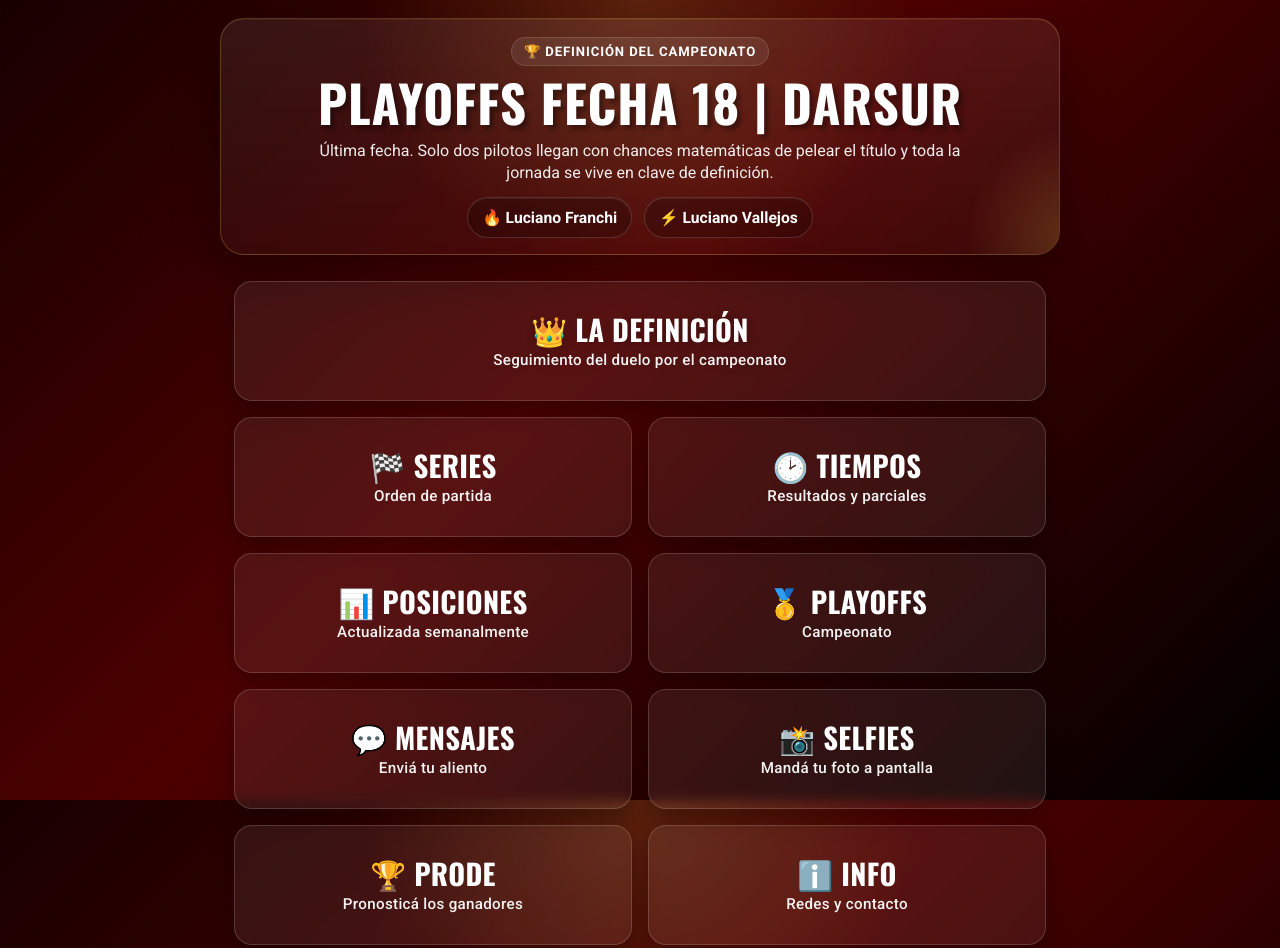
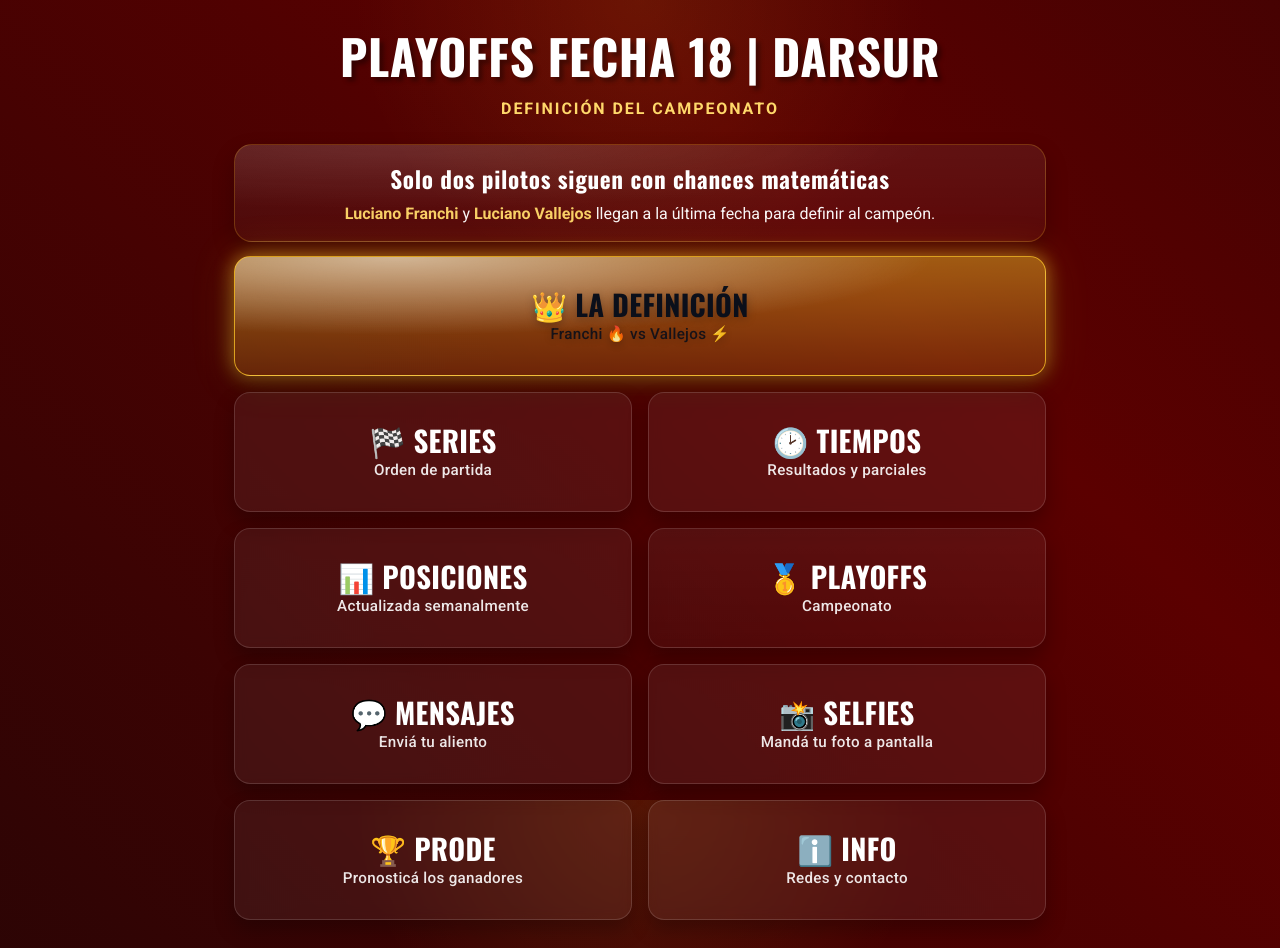
Before and after one commit to jcheva123/showmidget, a plain HTML site: page index.html in a window 1280 px wide. Shown: the top 948 px of the page. Drawn offline with nearby package versions, Linux system fonts and the light colour scheme.

Commit message:
Update index.html

```diff
--- a/index.html
+++ b/index.html
@@ -5,25 +5,20 @@
   <meta name="viewport" content="width=device-width, initial-scale=1" />
   <title>PLAYOFFS FECHA 18 | DARSUR</title>
   <link href="https://fonts.googleapis.com/css2?family=Oswald:wght@300;400;500;700&family=Roboto:wght@300;400;500;700&display=swap" rel="stylesheet">
-  <meta name="theme-color" content="#120000">
+  <meta name="theme-color" content="#160000">
   <style>
     :root{
-      --bg1:#180000;
-      --bg2:#4d0000;
-      --bg3:#000000;
-      --ink:#101218;
-      --gold:#ffd34f;
-      --gold-2:#ffefb3;
-      --red:#d10000;
-      --red-soft:#ff4d4d;
-      --card: rgba(255,255,255,.07);
-      --border: rgba(255,255,255,.16);
+      --bg1:#2a0000;
+      --bg2:#080808;
+      --bg3:#5b0000;
+      --ink:#0b0f1a;
+      --gold:#FFC928;
+      --card: rgba(255,255,255,.06);
+      --border: rgba(255,255,255,.14);
       --white: #ffffff;
     }
-
     *{box-sizing:border-box}
     html,body{height:100%}
-
     body{
       margin:0;
       font-family:'Roboto',system-ui,-apple-system,Segoe UI,Ubuntu,Helvetica,Arial,sans-serif;
@@ -32,109 +27,68 @@
       flex-direction:column;
       min-height:100dvh;
       background:
-        radial-gradient(circle at top center, rgba(255,211,79,.16) 0%, rgba(255,211,79,0) 28%),
-        linear-gradient(135deg, var(--bg1), var(--bg2) 45%, var(--bg3) 100%);
-      background-attachment: fixed;
-      overflow-x:hidden;
+        radial-gradient(circle at top, rgba(255,201,40,.10), transparent 28%),
+        linear-gradient(45deg, var(--bg1), var(--bg2), var(--bg3), var(--bg2));
+      background-size: 100% 100%, 400% 400%;
+      animation: gradientAnimation 15s ease-in-out infinite;
     }
-
-    body::before{
-      content:"";
-      position:fixed;
-      inset:0;
-      pointer-events:none;
-      background:
-        linear-gradient(90deg, rgba(255,255,255,.02) 0 1px, transparent 1px 100%),
-        linear-gradient(rgba(255,255,255,.02) 0 1px, transparent 1px 100%);
-      background-size: 34px 34px;
-      mask-image: linear-gradient(to bottom, rgba(0,0,0,.75), rgba(0,0,0,.15));
-      opacity:.35;
+    @keyframes gradientAnimation{
+      0%{background-position:0% 50%}
+      50%{background-position:100% 50%}
+      100%{background-position:0% 50%}
     }
 
     header{
       display:flex;
+      flex-direction:column;
       align-items:center;
       justify-content:center;
-      padding:18px 16px 8px;
+      padding:20px 16px 10px;
       text-align:center;
     }
-
-    .hero{
-      width:100%;
-      max-width:840px;
-      padding:18px 18px 16px;
-      border:1px solid rgba(255,211,79,.22);
-      background:linear-gradient(180deg, rgba(255,255,255,.08), rgba(255,255,255,.03));
-      border-radius:24px;
-      box-shadow:0 18px 45px rgba(0,0,0,.35), inset 0 1px 0 rgba(255,255,255,.05);
-      backdrop-filter: blur(6px);
-      position:relative;
-      overflow:hidden;
-    }
-
-    .hero::after{
-      content:"";
-      position:absolute;
-      inset:auto -15% -40% auto;
-      width:220px;
-      height:220px;
-      border-radius:50%;
-      background:radial-gradient(circle, rgba(255,211,79,.20) 0%, rgba(255,211,79,0) 70%);
-      pointer-events:none;
-    }
-
-    .eyebrow{
-      display:inline-flex;
-      align-items:center;
-      gap:8px;
-      padding:6px 12px;
-      border-radius:999px;
-      margin-bottom:10px;
-      font-size:.82rem;
-      font-weight:700;
-      letter-spacing:.9px;
-      text-transform:uppercase;
-      background:rgba(255,255,255,.08);
-      border:1px solid rgba(255,255,255,.12);
-    }
-
     h1{
       margin:0;
       font-family:'Oswald',sans-serif;
-      font-size:clamp(2rem, 5vw, 3.2rem);
+      font-size:clamp(2.1rem, 5vw, 3rem);
       font-weight:700;
-      letter-spacing:.8px;
-      line-height:1.02;
-      text-shadow:4px 4px 4px rgba(0,0,0,.35);
+      letter-spacing:.6px;
+      text-shadow: 4px 4px 4px rgba(0,0,0,.35);
+    }
+    .subhead{
+      margin-top:8px;
+      font-size:1rem;
+      font-weight:700;
+      letter-spacing:.12em;
+      color:#ffd86a;
+      text-transform:uppercase;
     }
 
-    .subtitle{
-      margin:12px auto 0;
-      max-width:680px;
+    .wrap{width:100%;max-width:840px;margin:0 auto;padding:8px 14px 24px;flex:1}
+
+    .hero{
+      margin:8px 0 14px;
+      padding:16px 18px;
+      border-radius:18px;
+      border:1px solid rgba(255,201,40,.22);
+      background:
+        radial-gradient(120% 120% at 20% 0%, rgba(255,255,255,.10) 0%, rgba(255,255,255,0) 55%),
+        linear-gradient(180deg, rgba(255,255,255,.07), rgba(255,255,255,.03));
+      box-shadow: 0 10px 22px rgba(0,0,0,.22);
+      text-align:center;
+    }
+    .hero-title{
+      margin:0 0 6px;
+      font-family:'Oswald',sans-serif;
+      font-size:1.45rem;
+      letter-spacing:.03em;
+    }
+    .hero-text{
+      margin:0;
+      opacity:.96;
       font-size:1rem;
-      line-height:1.35;
-      color:rgba(255,255,255,.92);
+      line-height:1.45;
     }
-
-    .duel{
-      display:flex;
-      justify-content:center;
-      gap:12px;
-      flex-wrap:wrap;
-      margin-top:14px;
-    }
-
-    .duel-pill{
-      padding:10px 14px;
-      border-radius:999px;
-      background:rgba(0,0,0,.22);
-      border:1px solid rgba(255,255,255,.15);
-      font-weight:700;
-      font-size:.98rem;
-      box-shadow: inset 0 1px 0 rgba(255,255,255,.06);
-    }
-
-    .wrap{width:100%;max-width:840px;margin:0 auto;padding:10px 14px 24px;flex:1}
+    .hero-text strong{ color:#ffd86a; }
 
     .grid{
       display:grid;
@@ -142,12 +96,9 @@
       gap:12px;
       margin-top:8px;
     }
-
     @media (min-width:520px){ .grid{ gap:16px } }
 
-    .featured-slot{
-      grid-column:1 / -1;
-    }
+    .full{ grid-column:1 / -1; }
 
     a.btn{
       position:relative;
@@ -155,7 +106,7 @@
       align-items:center;
       justify-content:center;
       min-height:120px;
-      border-radius:18px;
+      border-radius:16px;
       text-decoration:none;
       color:var(--white);
       font-weight:800;
@@ -165,18 +116,15 @@
       background: var(--card);
       border:1px solid var(--border);
       backdrop-filter: blur(6px);
-      box-shadow: 0 10px 22px rgba(0,0,0,.28);
+      box-shadow: 0 10px 20px rgba(0,0,0,.25);
       transition: transform .08s ease, box-shadow .2s ease, border-color .2s ease;
       overflow:hidden;
     }
-
     a.btn:hover{
-      box-shadow: 0 14px 28px rgba(0,0,0,.34);
-      border-color: rgba(255,255,255,.28);
+      box-shadow: 0 14px 28px rgba(0,0,0,.30);
+      border-color: rgba(255,255,255,.26);
     }
-
     a.btn:active{ transform: scale(.98) }
-
     a.btn .inner{
       display:flex;
       flex-direction:column;
@@ -186,105 +134,90 @@
       line-height:1.05;
       padding:12px;
     }
-
     a.btn small{
       display:block;
       font-weight:500;
       font-family:'Roboto',sans-serif;
       font-size:.95rem;
-      opacity:.95;
+      opacity:.9;
     }
 
-    .b1{ background: linear-gradient(180deg, rgba(255,255,255,.07), rgba(255,255,255,.03)); }
+    .b1{ background: linear-gradient(180deg, rgba(255,255,255,.06), rgba(255,255,255,.03)); }
     .b2{ background: linear-gradient(180deg, rgba(37,211,102,.15), rgba(37,211,102,.08)); }
     .b3{ background: linear-gradient(180deg, rgba(58,142,155,.15), rgba(58,142,155,.08)); }
-    .b4{ background: linear-gradient(180deg, rgba(127,0,0,.23), rgba(127,0,0,.10)); }
-    .b5{ background: linear-gradient(180deg, rgba(255,201,40,.22), rgba(255,201,40,.10)); color:#0b0f1a }
+    .b4{ background: linear-gradient(180deg, rgba(127,0,0,.20), rgba(127,0,0,.08)); }
+    .b5{ background: linear-gradient(180deg, rgba(255,201,40,.20), rgba(255,201,40,.08)); color:#0b0f1a }
     .b6{ background: linear-gradient(180deg, rgba(0,153,255,.20), rgba(0,153,255,.08)); }
-    .b7{ background: linear-gradient(180deg, rgba(255,255,255,.11), rgba(255,255,255,.04)); }
+    .b7{ background: linear-gradient(180deg, rgba(255,255,255,.08), rgba(255,255,255,.03)); }
 
-    .definicion{
-      min-height:130px;
+    /* LA DEFINICIÓN destacado (mismo dorado que el viejo PLAYOFFS) */
+    a.btn.definicion{
       color: var(--ink);
       background:
-        radial-gradient(120% 120% at 20% 0%, rgba(255,255,255,.58) 0%, rgba(255,255,255,0) 55%),
-        linear-gradient(180deg, rgba(255,201,40,.62), rgba(255,201,40,.24));
-      border:1px solid rgba(255,201,40,.82);
+        radial-gradient(120% 120% at 20% 0%, rgba(255,255,255,.55) 0%, rgba(255,255,255,0) 55%),
+        linear-gradient(180deg, rgba(255,201,40,.45), rgba(255,201,40,.18));
+      border: 1px solid rgba(255,201,40,.75);
       box-shadow:
-        0 16px 34px rgba(0,0,0,.34),
-        0 0 20px rgba(255,201,40,.60),
-        0 0 42px rgba(255,201,40,.24);
+        0 14px 28px rgba(0,0,0,.30),
+        0 0 18px rgba(255,201,40,.55),
+        0 0 42px rgba(255,201,40,.22);
+      overflow:hidden;
     }
-
-    .definicion::before{
+    a.btn.definicion::before{
       content:"";
       position:absolute;
       inset:-35% -60%;
-      background:linear-gradient(115deg, transparent 45%, rgba(255,255,255,.48) 50%, transparent 55%);
-      transform: translateX(-58%) rotate(10deg);
+      background: linear-gradient(115deg, transparent 45%, rgba(255,255,255,.45) 50%, transparent 55%);
+      transform: translateX(-55%) rotate(10deg);
       opacity:.55;
-      animation: shine 2.7s ease-in-out infinite;
+      animation: playoffsShine 2.6s ease-in-out infinite;
       pointer-events:none;
     }
-
-    .definicion .inner{
-      text-shadow:0 2px 10px rgba(0,0,0,.22);
+    a.btn.definicion .inner{
+      text-shadow: 0 2px 10px rgba(0,0,0,.28);
     }
 
-    .playoffs-normal{
-      background: linear-gradient(180deg, rgba(255,255,255,.08), rgba(255,255,255,.03));
+    /* PLAYOFFS ahora común */
+    a.btn.playoffs-normal{
+      background: linear-gradient(180deg, rgba(255,255,255,.06), rgba(255,255,255,.03));
+      border:1px solid var(--border);
+      box-shadow: 0 10px 20px rgba(0,0,0,.25);
       color:var(--white);
-      border:1px solid rgba(255,255,255,.14);
-      box-shadow: 0 10px 22px rgba(0,0,0,.28);
     }
 
-    .playoffs-normal::before{ display:none; }
-
-    @keyframes shine{
-      0%{ transform: translateX(-58%) rotate(10deg); opacity:.16 }
-      45%{ opacity:.58 }
-      100%{ transform: translateX(58%) rotate(10deg); opacity:.16 }
+    @keyframes playoffsShine{
+      0%{ transform: translateX(-55%) rotate(10deg); opacity:.15 }
+      45%{ opacity:.55 }
+      100%{ transform: translateX(55%) rotate(10deg); opacity:.15 }
     }
-
     @media (prefers-reduced-motion: reduce){
-      .definicion::before{ animation:none; opacity:.18 }
+      a.btn.definicion::before{ animation:none; opacity:.18 }
     }
 
     footer{
       text-align:center;
       padding:16px 0 22px;
       opacity:.95;
-      font-size:1.30rem;
+      font-size:1.30rem
     }
-
-    footer a{ color:#d7d7d7; text-decoration:none }
-
-    @media (max-width:560px){
-      .hero{ padding:16px 14px 14px; border-radius:20px; }
-      .subtitle{ font-size:.95rem; }
-      a.btn{ min-height:110px; }
-      a.btn .inner{ font-size:1.55rem; }
-      a.btn small{ font-size:.88rem; }
-    }
+    footer a{ color:#ccc; text-decoration:none }
   </style>
 </head>
 <body>
   <header>
-    <div class="hero">
-      <div class="eyebrow">🏆 definición del campeonato</div>
-      <h1>PLAYOFFS FECHA 18 | DARSUR</h1>
-      <p class="subtitle">Última fecha. Solo dos pilotos llegan con chances matemáticas de pelear el título y toda la jornada se vive en clave de definición.</p>
-      <div class="duel">
-        <div class="duel-pill">🔥 Luciano Franchi</div>
-        <div class="duel-pill">⚡ Luciano Vallejos</div>
-      </div>
-    </div>
+    <h1>PLAYOFFS FECHA 18 | DARSUR</h1>
+    <div class="subhead">Definición del campeonato</div>
   </header>
 
   <main class="wrap">
+    <section class="hero">
+      <h2 class="hero-title">Solo dos pilotos siguen con chances matemáticas</h2>
+      <p class="hero-text"><strong>Luciano Franchi</strong> y <strong>Luciano Vallejos</strong> llegan a la última fecha para definir al campeón.</p>
+    </section>
+
     <div class="grid">
-      <a class="btn definicion featured-slot" href="/definicion">
-        <div class="inner">👑 LA DEFINICIÓN<small>Seguimiento del duelo por el campeonato</small></div>
+      <a class="btn definicion full" href="/definicion">
+        <div class="inner">👑 LA DEFINICIÓN<small>Franchi 🔥 vs Vallejos ⚡</small></div>
       </a>
 
       <a class="btn b7" href="/series">
```
